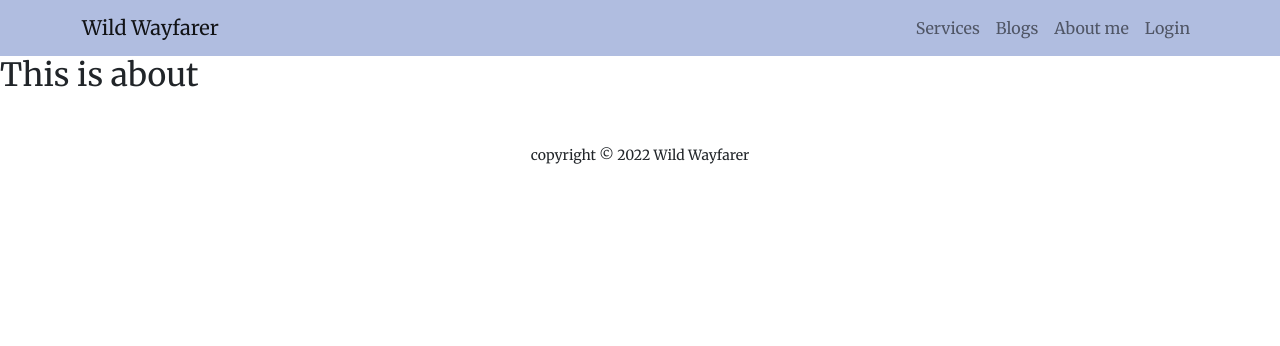
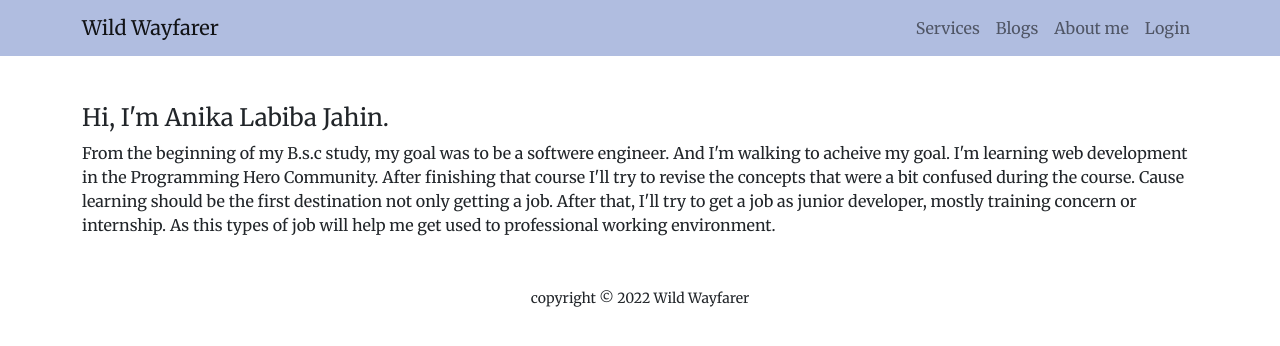
Before and after one commit to AnikaLabiba/wild_wayfarer, a React (Create React App) app: page /about in a window 1280 px wide. Shown: the top 346 px of the page. Built offline with nearby package versions, Linux system fonts and the light colour scheme; no server answers.

Commit message:
About me route added

```diff
--- a/src/Pages/About/About.js
+++ b/src/Pages/About/About.js
@@ -2,8 +2,11 @@ import React from 'react';
 
 const About = () => {
     return (
-        <div>
-            <h2>This is about</h2>
+        <div className='container mt-5'>
+            <h4>Hi, I'm Anika Labiba Jahin.</h4>
+            <p>
+                From the beginning of my B.s.c study, my goal was to be a softwere engineer. And I'm walking to acheive my goal. I'm learning web development in the Programming Hero Community. After finishing that course I'll try to revise the concepts that were a bit confused during the course. Cause learning should be the first destination not only getting a job. After that, I'll try to get a job as junior developer, mostly training concern or internship. As this types of job will help me get used to professional working environment.
+            </p>
         </div>
     );
 };
```
